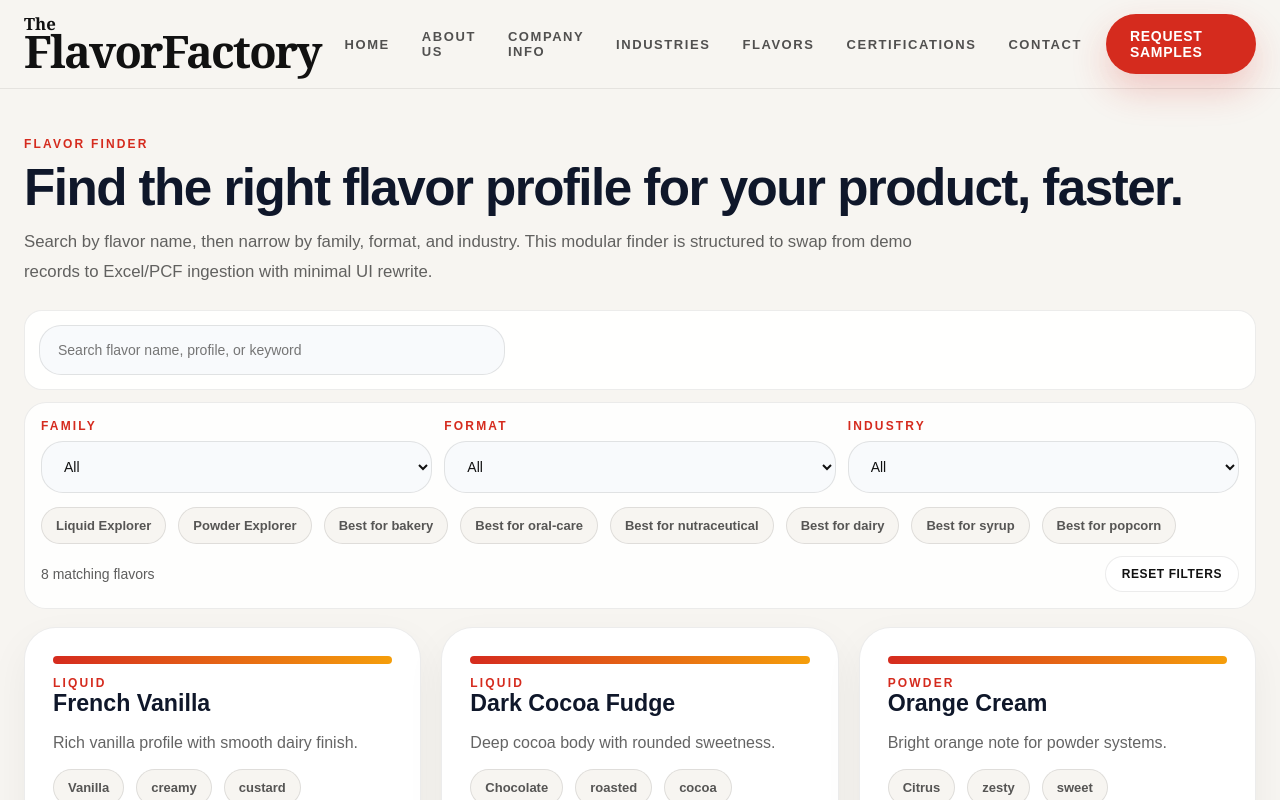
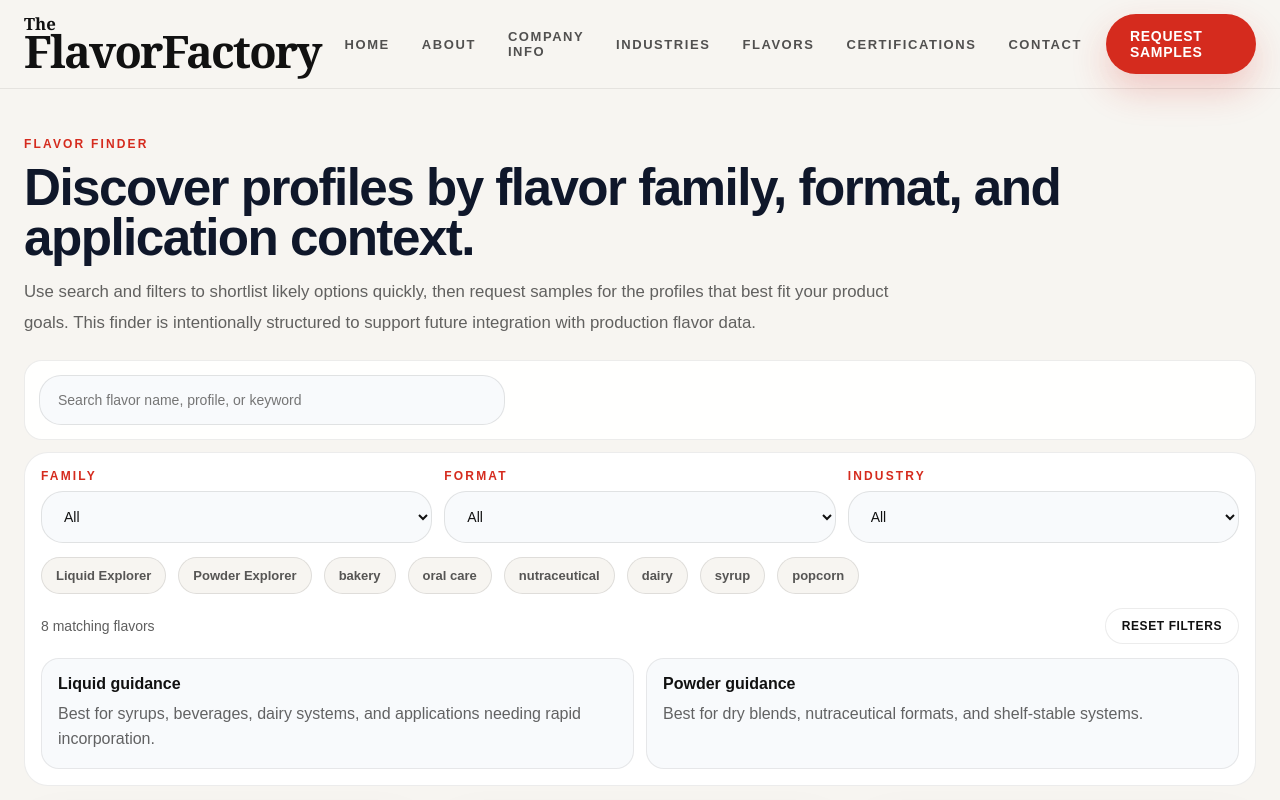
Before and after one commit to WixTheWolf/flavor-factory-site-v3, a Next.js app: page /flavors in a window 1280 px wide. Shown: the top 800 px of the page. Built offline with nearby package versions, Linux system fonts and the light colour scheme.

Commit message:
Rebuild site copy, layout polish, and enhanced flavor finder UX

```diff
--- a/app/flavors/page.tsx
+++ b/app/flavors/page.tsx
@@ -10,9 +10,9 @@ export default function FlavorsPage() {
         <section className="section" style={{ paddingTop: 48 }}>
           <div className="container">
             <div className="eyebrow">Flavor Finder</div>
-            <h1 className="section-title">Find the right flavor profile for your product, faster.</h1>
+            <h1 className="section-title">Discover profiles by flavor family, format, and application context.</h1>
             <p className="section-subtext" style={{ marginTop: 14, maxWidth: 900 }}>
-              Search by flavor name, then narrow by family, format, and industry. This modular finder is structured to swap from demo records to Excel/PCF ingestion with minimal UI rewrite.
+              Use search and filters to shortlist likely options quickly, then request samples for the profiles that best fit your product goals. This finder is intentionally structured to support future integration with production flavor data.
             </p>
             <FlavorFinder />
           </div>
--- a/app/globals.css
+++ b/app/globals.css
@@ -465,3 +465,60 @@ button, input, textarea, select { font: inherit; }
   .finder-meta { flex-direction: column; align-items: flex-start; }
   .editorial-content { left: 24px; right: 24px; bottom: 24px; }
 }
+
+.finder-surface {
+  border: 1px solid var(--border);
+  border-radius: 24px;
+  background: #fff;
+  padding: 16px;
+}
+.finder-controls-grid {
+  display: grid;
+  grid-template-columns: repeat(3, minmax(0, 1fr));
+  gap: 12px;
+}
+.finder-meta {
+  display: flex;
+  gap: 12px;
+  margin-top: 14px;
+  justify-content: space-between;
+  align-items: center;
+}
+.guidance-grid {
+  margin-top: 14px;
+  display: grid;
+  grid-template-columns: repeat(2, minmax(0, 1fr));
+  gap: 12px;
+}
+.guidance-card {
+  border: 1px solid var(--border);
+  border-radius: 18px;
+  background: #f8fafc;
+  padding: 16px;
+}
+.guidance-card h3 { margin: 0; font-size: 1rem; }
+.guidance-card p { margin: 8px 0 0; color: var(--muted); line-height: 1.6; }
+.three-col { grid-template-columns: repeat(3, minmax(0, 1fr)); }
+.two-col { grid-template-columns: repeat(2, minmax(0, 1fr)); }
+.process-grid { grid-template-columns: repeat(4, minmax(0, 1fr)); }
+.path-content p { max-width: 100%; }
+.path-tag { max-width: calc(100% - 40px); white-space: nowrap; overflow: hidden; text-overflow: ellipsis; }
+.finder-card-polish h3 { margin: 6px 0 0; }
+.finder-card-polish p { line-height: 1.55; }
+
+@media (max-width: 1080px) {
+  .finder-controls-grid, .process-grid { grid-template-columns: 1fr 1fr; }
+  .three-col { grid-template-columns: repeat(2, minmax(0, 1fr)); }
+}
+@media (max-width: 760px) {
+  .finder-controls-grid,
+  .guidance-grid,
+  .three-col,
+  .two-col,
+  .process-grid,
+  .finder-meta {
+    grid-template-columns: 1fr;
+    display: grid;
+  }
+  .finder-meta { gap: 8px; }
+}
--- a/app/industries/page.tsx
+++ b/app/industries/page.tsx
@@ -14,7 +14,7 @@ export default function IndustriesPage() {
               <div className="editorial-overlay" />
               <div className="editorial-content">
                 <div className="eyebrow" style={{ color: "#f59e0b" }}>Industries</div>
-                <h1 className="section-title" style={{ color: "white" }}>Flavor support across key commercial categories.</h1>
+                <h1 className="section-title" style={{ color: "white" }}>Flavor systems across key commercial categories.</h1>
                 <p className="section-subtext" style={{ color: "rgba(255,255,255,.82)", marginTop: 12, maxWidth: 760 }}>
                   We develop liquid and powder flavor solutions with the process realities of each market in mind—from bakery and confectionery to nutraceutical, oral care, and pharmaceutical programs.
                 </p>
@@ -27,7 +27,7 @@ export default function IndustriesPage() {
                   <img src={item.heroImage} alt={item.name} />
                   <div className="path-overlay" />
                   <div className="path-content">
-                    <div className="path-tag">{item.applications.join(" • ")}</div>
+                    <div className="path-tag">{item.applications.slice(0, 2).join(" • ")}</div>
                     <h3>{item.name}</h3>
                     <p>{item.summary}</p>
                   </div>
--- a/components/flavors/FinderControls.tsx
+++ b/components/flavors/FinderControls.tsx
@@ -8,19 +8,29 @@ type Props = {
   onChange: (next: FlavorFilters) => void;
 };
 
+function industryLabel(value: IndustryKey) {
+  return value.replace("-", " ");
+}
+
 export function FinderControls({ filters, families, industries, onChange }: Props) {
   return (
-    <div style={{ display: "grid", gridTemplateColumns: "repeat(3, minmax(0,1fr))", gap: 12 }}>
+    <div className="finder-controls-grid">
       <label>
-        <div className="eyebrow" style={{ marginBottom: 8 }}>Family</div>
+        <div className="eyebrow" style={{ marginBottom: 8 }}>
+          Family
+        </div>
         <SelectBox value={filters.family} onChange={(e) => onChange({ ...filters, family: e.target.value })}>
           <option>All</option>
-          {families.map((item) => <option key={item}>{item}</option>)}
+          {families.map((item) => (
+            <option key={item}>{item}</option>
+          ))}
         </SelectBox>
       </label>
 
       <label>
-        <div className="eyebrow" style={{ marginBottom: 8 }}>Format</div>
+        <div className="eyebrow" style={{ marginBottom: 8 }}>
+          Format
+        </div>
         <SelectBox value={filters.format} onChange={(e) => onChange({ ...filters, format: e.target.value as FlavorFilters["format"] })}>
           <option>All</option>
           <option>Liquid</option>
@@ -29,10 +39,16 @@ export function FinderControls({ filters, families, industries, onChange }: Prop
       </label>
 
       <label>
-        <div className="eyebrow" style={{ marginBottom: 8 }}>Industry</div>
+        <div className="eyebrow" style={{ marginBottom: 8 }}>
+          Industry
+        </div>
         <SelectBox value={filters.industry} onChange={(e) => onChange({ ...filters, industry: e.target.value as FlavorFilters["industry"] })}>
           <option value="All">All</option>
-          {industries.map((item) => <option key={item} value={item}>{item}</option>)}
+          {industries.map((item) => (
+            <option key={item} value={item}>
+              {industryLabel(item)}
+            </option>
+          ))}
         </SelectBox>
       </label>
     </div>
--- a/components/flavors/FlavorFinder.tsx
+++ b/components/flavors/FlavorFinder.tsx
@@ -8,8 +8,18 @@ import { StickySearchBar } from "@/components/layout/StickySearchBar";
 import { FinderControls } from "@/components/flavors/FinderControls";
 import { FlavorCard } from "@/components/flavors/FlavorCard";
 import { Button } from "@/components/ui/Button";
+import { recommendedByIndustry } from "@/lib/recommendations";
 
 const quickIndustry: IndustryKey[] = ["bakery", "oral-care", "nutraceutical", "dairy", "syrup", "popcorn"];
+
+const formatGuidance = {
+  Liquid: "Best for syrups, beverages, dairy systems, and applications needing rapid incorporation.",
+  Powder: "Best for dry blends, nutraceutical formats, and shelf-stable systems.",
+};
+
+function industryLabel(value: IndustryKey) {
+  return value.replace("-", " ");
+}
 
 export function FlavorFinder() {
   const [filters, setFilters] = useState<FlavorFilters>({ search: "", family: "All", format: "All", industry: "All" });
@@ -17,6 +27,10 @@ export function FlavorFinder() {
   const families = useMemo(() => Array.from(new Set(demoFlavors.map((item) => item.family))).sort(), []);
   const industries = useMemo(() => Array.from(new Set(demoFlavors.flatMap((item) => item.industries))).sort(), []);
   const results = useMemo(() => filterFlavors(demoFlavors, filters), [filters]);
+  const recommended = useMemo(
+    () => (filters.industry === "All" ? [] : recommendedByIndustry(demoFlavors, filters.industry).slice(0, 3)),
+    [filters.industry],
+  );
 
   return (
     <section>
@@ -26,30 +40,64 @@ export function FlavorFinder() {
         <FinderControls filters={filters} families={families} industries={industries} onChange={setFilters} />
 
         <div className="showcase-pills" style={{ marginTop: 14 }}>
-          <button className={`soft-pill ${filters.format === "Liquid" ? "active-chip" : ""}`} onClick={() => setFilters((p) => ({ ...p, format: "Liquid" }))}>Liquid Explorer</button>
-          <button className={`soft-pill ${filters.format === "Powder" ? "active-chip" : ""}`} onClick={() => setFilters((p) => ({ ...p, format: "Powder" }))}>Powder Explorer</button>
+          <button className={`soft-pill ${filters.format === "Liquid" ? "active-chip" : ""}`} onClick={() => setFilters((p) => ({ ...p, format: "Liquid" }))}>
+            Liquid Explorer
+          </button>
+          <button className={`soft-pill ${filters.format === "Powder" ? "active-chip" : ""}`} onClick={() => setFilters((p) => ({ ...p, format: "Powder" }))}>
+            Powder Explorer
+          </button>
           {quickIndustry.map((item) => (
             <button key={item} className={`soft-pill ${filters.industry === item ? "active-chip" : ""}`} onClick={() => setFilters((prev) => ({ ...prev, industry: item }))}>
-              Best for {item}
+              {industryLabel(item)}
             </button>
           ))}
         </div>
 
         <div className="finder-meta">
           <span>{results.length} matching flavors</span>
-          <button className="light-btn" onClick={() => setFilters({ search: "", family: "All", format: "All", industry: "All" })}>Reset filters</button>
+          <button className="light-btn" onClick={() => setFilters({ search: "", family: "All", format: "All", industry: "All" })}>
+            Reset filters
+          </button>
+        </div>
+
+        <div className="guidance-grid">
+          <article className="guidance-card">
+            <h3>Liquid guidance</h3>
+            <p>{formatGuidance.Liquid}</p>
+          </article>
+          <article className="guidance-card">
+            <h3>Powder guidance</h3>
+            <p>{formatGuidance.Powder}</p>
+          </article>
         </div>
       </div>
 
+      {recommended.length > 0 && (
+        <section className="section" style={{ paddingTop: 18, paddingBottom: 12 }}>
+          <div className="showcase">
+            <div className="eyebrow">Recommended for your industry</div>
+            <div className="strength-grid three-col" style={{ marginTop: 12 }}>
+              {recommended.map((item) => (
+                <article key={item.id} className="strength-card">
+                  <div className="eyebrow">{item.format}</div>
+                  <h3 style={{ fontSize: "1.25rem" }}>{item.name}</h3>
+                  <p>{item.notes}</p>
+                </article>
+              ))}
+            </div>
+          </div>
+        </section>
+      )}
+
       <div className="section" style={{ paddingTop: 18 }}>
-        <div className="strength-grid" style={{ gridTemplateColumns: "repeat(3, minmax(0,1fr))" }}>
-          {results.map((item) => <FlavorCard key={item.id} flavor={item} />)}
-        </div>
+        <div className="strength-grid three-col">{results.map((item) => <FlavorCard key={item.id} flavor={item} />)}</div>
 
         {results.length === 0 && (
           <div className="showcase" style={{ marginTop: 18 }}>
-            <h3>No exact match found.</h3>
-            <p className="section-subtext">Try broadening your filters, switching format, or request a custom recommendation from our team.</p>
+            <h3>No exact match found yet.</h3>
+            <p className="section-subtext">
+              Try broadening filters, changing format, or selecting an industry chip above. If you have a specific target, submit a sample request and we’ll recommend the fastest path.
+            </p>
             <Button href="/request-samples">Request Samples</Button>
           </div>
         )}
--- a/data/site-copy.ts
+++ b/data/site-copy.ts
@@ -1,34 +1,34 @@
 export const siteCopy = {
   brand: "The Flavor Factory",
-  heroKicker: "Family-Owned • Southern California",
-  heroTitle: "Premium custom liquid & powder flavor solutions.",
+  heroKicker: "Southern California Flavor Manufacturing",
+  heroTitle: "High quality liquid & powder flavor solutions that move at production speed.",
   heroText:
-    "We partner with product teams that need flavor systems that taste right, run right, and scale right. From first sample to production, our work stays practical, responsive, and quality-focused.",
+    "We help product teams formulate, sample, and scale flavor systems with practical guidance at every step. From bakery and confectionery to nutraceutical and oral care, we focus on profiles that perform in real-world processing.",
   trustPoints: [
     "Custom liquid and powder flavor manufacturing",
-    "Low minimum order quantities",
-    "Fast lead times for standard orders",
-    "Flavor matching, reformulation, and new development",
+    "Low minimum order quantities for pilot and launch phases",
+    "Standard order lead times: 3–5 business days",
+    "Flavor matching, reformulation, and net-new development",
   ],
   companyInfoBullets: [
-    "Family-owned Southern California manufacturer",
     "Custom, proprietary, and exclusive flavor development",
-    "Liquid and powder capabilities for commercial scale",
+    "Liquid and powder capabilities aligned to commercial production",
+    "Responsive sample workflow with practical iteration support",
     "Programs across bakery, confectionery, dairy, nutraceutical, oral care, pharmaceutical, popcorn, and syrup",
   ],
   certifications: ["SQF", "GMP", "Kosher", "Halal", "FDA Registered Facility"],
   shortcuts: [
-    "Best for Bakery",
-    "Best for Oral Care",
-    "Best for Nutraceutical",
-    "Best for Dairy",
-    "Best for Syrup",
+    "Heat-stable bakery profiles",
+    "Cooling oral care systems",
+    "Masking support for nutraceuticals",
+    "Dairy-ready fruit & cream notes",
+    "Syrup-focused concentrated systems",
   ],
 };
 
 export const navigation = [
   { label: "Home", href: "/" },
-  { label: "About Us", href: "/about" },
+  { label: "About", href: "/about" },
   { label: "Company Info", href: "/company-info" },
   { label: "Industries", href: "/industries" },
   { label: "Flavors", href: "/flavors" },
```
Also changed, not shown: app/about/page.tsx (+19 -10 lines), app/certifications/page.tsx (+14 -3 lines), app/company-info/page.tsx (+38 -8 lines), app/contact/page.tsx (+7 -2 lines), app/request-samples/page.tsx (+5 -3 lines), components/flavors/FlavorCard.tsx (+9 -1 lines).
